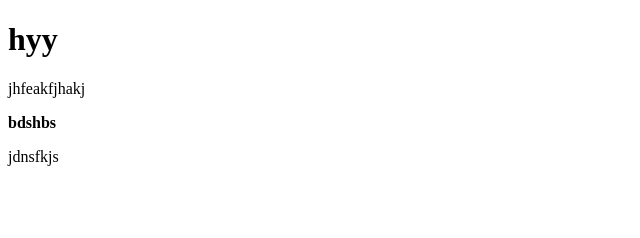
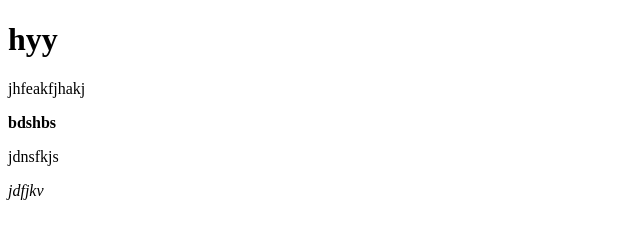
Before and after one commit to biljobaby/testgit, a plain HTML site: page index.html in a window 1280 px wide. Shown: the full height of the page, 0-640 px from the left. Drawn offline with Linux system fonts and the light colour scheme.

Commit message:
6th commit

```diff
--- a/index.html
+++ b/index.html
@@ -4,4 +4,5 @@
    <p>jhfeakfjhakj</p>
    <b>bdshbs</b>
    <p>jdnsfkjs</p>
+   <i>jdfjkv</i>
 </html>
```
